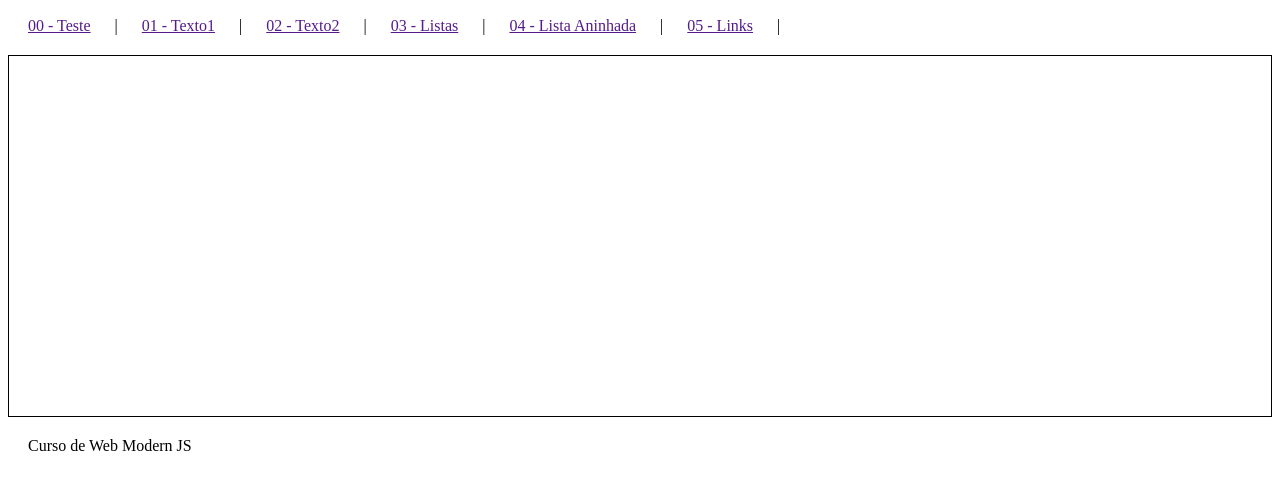
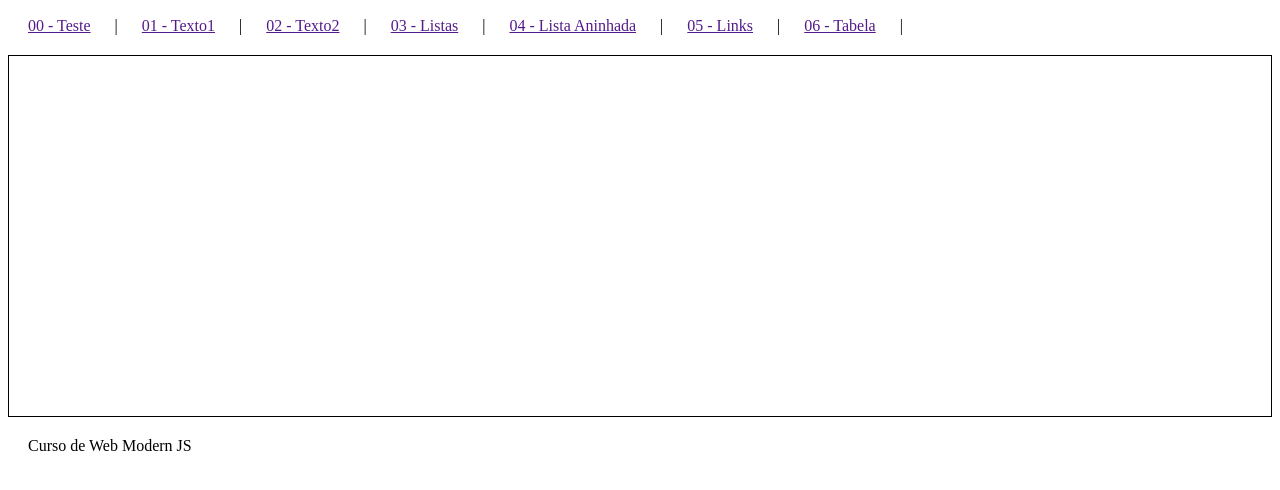
Before and after one commit to adlsz94/WebModernJs, a website: page html/index.html in a window 1280 px wide. Shown: the part 60-550 px from the top of the page. Drawn offline with Linux system fonts and the light colour scheme.

Commit message:
tabela.html, 223

```diff
--- a/html/index.html
+++ b/html/index.html
@@ -35,6 +35,7 @@
         <a href vm-nav="exercicios/listas.html">03 - Listas</a> |
         <a href vm-nav="exercicios/listaAninhada.html">04 - Lista Aninhada</a> |
         <a href vm-nav="exercicios/links.html">05 - Links</a> |
+        <a href vm-nav="exercicios/tabela.html">06 - Tabela</a> |
     </nav>
     <section id="conteudo">
     </section>
```
